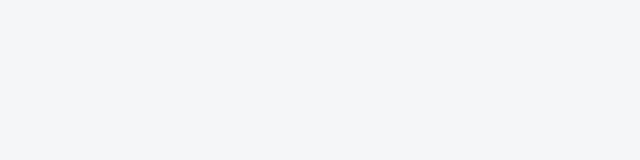
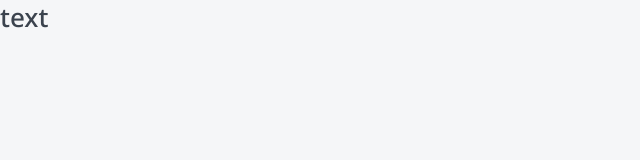
Before and after one commit to dxxbletriiiple/next_app, a Next.js app: page / in a window 1280 px wide. Shown: the top 160 px of the page, without its empty margins (0-640 px from the left). Built offline with nearby package versions, Linux system fonts and the light colour scheme.

Commit message:
add: header component

```diff
--- /dev/null
+++ b/components/Htag/Htag.module.scss
@@ -0,0 +1,20 @@
+.h1 {
+	font-weight: 500;
+	font-size: 26px;
+	line-height: 35px;
+	margin: 0;
+}
+
+.h2 {
+	font-weight: 500;
+	font-size: 22px;
+	line-height: 30px;
+	margin: 0;
+}
+
+.h3 {
+	font-weight: 600;
+	font-size: 20px;
+	line-height: 27px;
+	margin: 0;
+}
--- /dev/null
+++ b/components/Htag/Htag.props.ts
@@ -0,0 +1,6 @@
+import { ReactNode } from 'react';
+
+export interface HtagProps {
+	tag: 'h1' | 'h2' | 'h3';
+	children: ReactNode;
+}
--- /dev/null
+++ b/components/Htag/Htag.tsx
@@ -0,0 +1,12 @@
+import { HtagProps } from './Htag.props';
+import styles from './Htag.module.scss';
+
+export const Htag = ({ tag, children }: HtagProps): JSX.Element => {
+	console.log(styles);
+	const tags = {
+		h1: <h1 className={styles.h1}>{children}</h1>,
+		h2: <h2 className={styles.h2}>{children}</h2>,
+		h3: <h3 className={styles.h3}>{children}</h3>,
+	};
+	return tag ? tags[tag] : <></>;
+};
--- /dev/null
+++ b/components/index.ts
@@ -0,0 +1 @@
+export * from './Htag/Htag';
--- a/next.config.js
+++ b/next.config.js
@@ -1,6 +1,6 @@
 /** @type {import('next').NextConfig} */
 const nextConfig = {
-  reactStrictMode: true,
-}
+	reactStrictMode: true,
+};
 
-module.exports = nextConfig
+module.exports = nextConfig;
--- a/package.json
+++ b/package.json
@@ -1,5 +1,5 @@
 {
-	"name": "top-app",
+	"name": "next-app",
 	"version": "0.1.0",
 	"private": true,
 	"scripts": {
@@ -25,7 +25,6 @@
 		"@typescript-eslint/eslint-plugin": "^5.52.0",
 		"@typescript-eslint/parser": "^5.52.0",
 		"eslint": "^8.34.0",
-		"npm-sass": "^3.1.0",
 		"sass": "^1.58.1",
 		"stylelint": "^15.1.0",
 		"stylelint-config-standard": "^30.0.1",
--- a/src/pages/_document.tsx
+++ b/src/pages/_document.tsx
@@ -7,7 +7,7 @@
 				<link rel='preconnect' href='https://fonts.googleapis.com' />
 				<link rel='preconnect' href='https://fonts.gstatic.com' crossOrigin='' />
 				<link
-					href='https://fonts.googleapis.com/css2?family=Noto+Sans:wght@100;300;400;500;700&display=swap'
+					href='https://fonts.googleapis.com/css2?family=Noto+Sans:wght@100;300;400;500;600;700&display=swap'
 					rel='stylesheet'
 				/>
 			</Head>
--- a/src/pages/index.tsx
+++ b/src/pages/index.tsx
@@ -1,4 +1,5 @@
 import Head from 'next/head';
+import { Htag } from 'components';
 
 export default function Home(): JSX.Element {
 	return (
@@ -9,6 +10,7 @@
 				<meta name='viewport' content='width=device-width, initial-scale=1' />
 				<link rel='icon' href='/favicon.ico' />
 			</Head>
+			<Htag tag='h1'>text</Htag>
 		</>
 	);
 }
```
Also changed, not shown: 1 other file (tests, documents, lock files or other folders).
